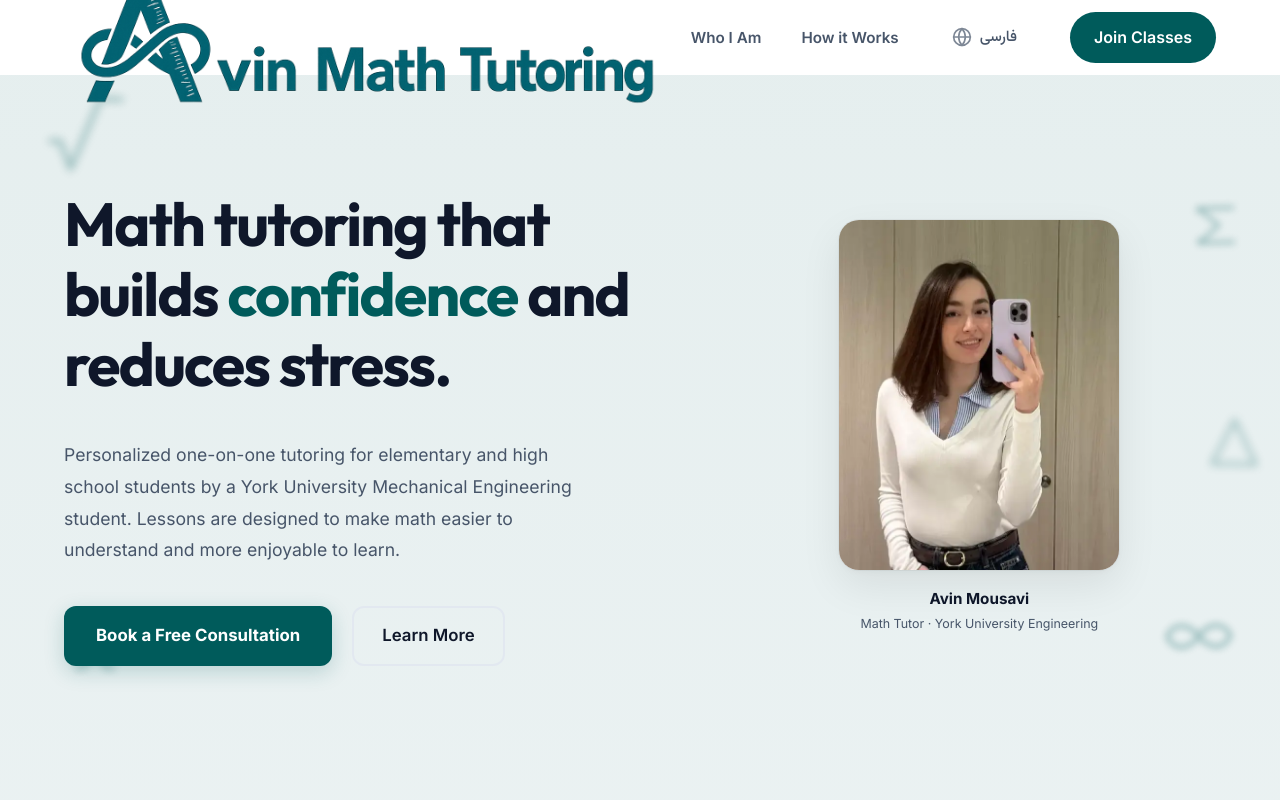
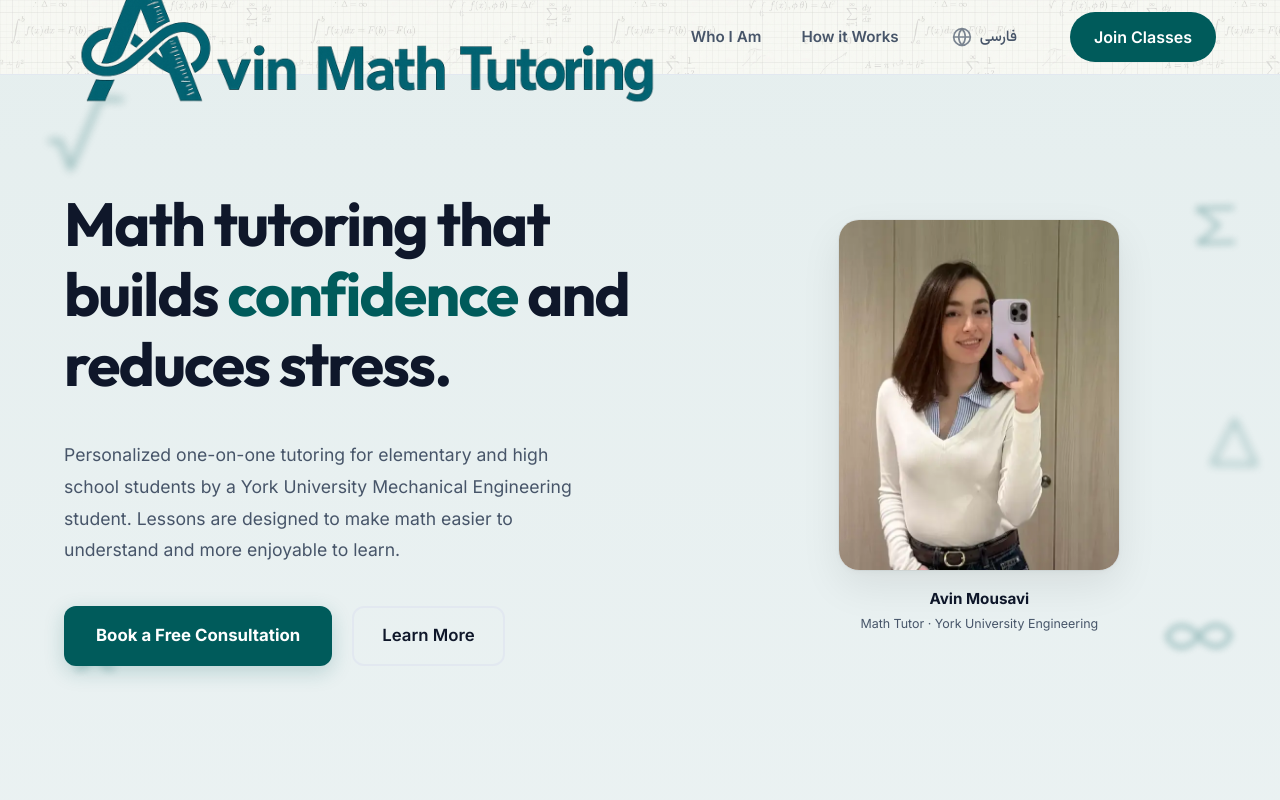
Before and after one commit to parsaabbasian/Math_Tutoring, a Next.js app: page / in a window 1280 px wide. Shown: the top 800 px of the page. Built offline with nearby package versions, Linux system fonts and the light colour scheme.

Commit message:
Apply refined math texture background to header

```diff
--- a/src/app/components/Header.module.css
+++ b/src/app/components/Header.module.css
@@ -7,12 +7,16 @@
   z-index: 9999;
   display: flex;
   align-items: center;
-  background: var(--surface);
+  background: #ffffff url('/images/header-bg.png') repeat;
+  background-size: 300px;
+  border-bottom: 1px solid var(--border);
   transition: var(--transition);
 }
 
 [data-theme='dark'] .header {
-  background: var(--surface);
+  background: #0f1f1f url('/images/header-bg.png') repeat;
+  background-blend-mode: overlay;
+  background-size: 300px;
 }
 
 .containerWide {
```
